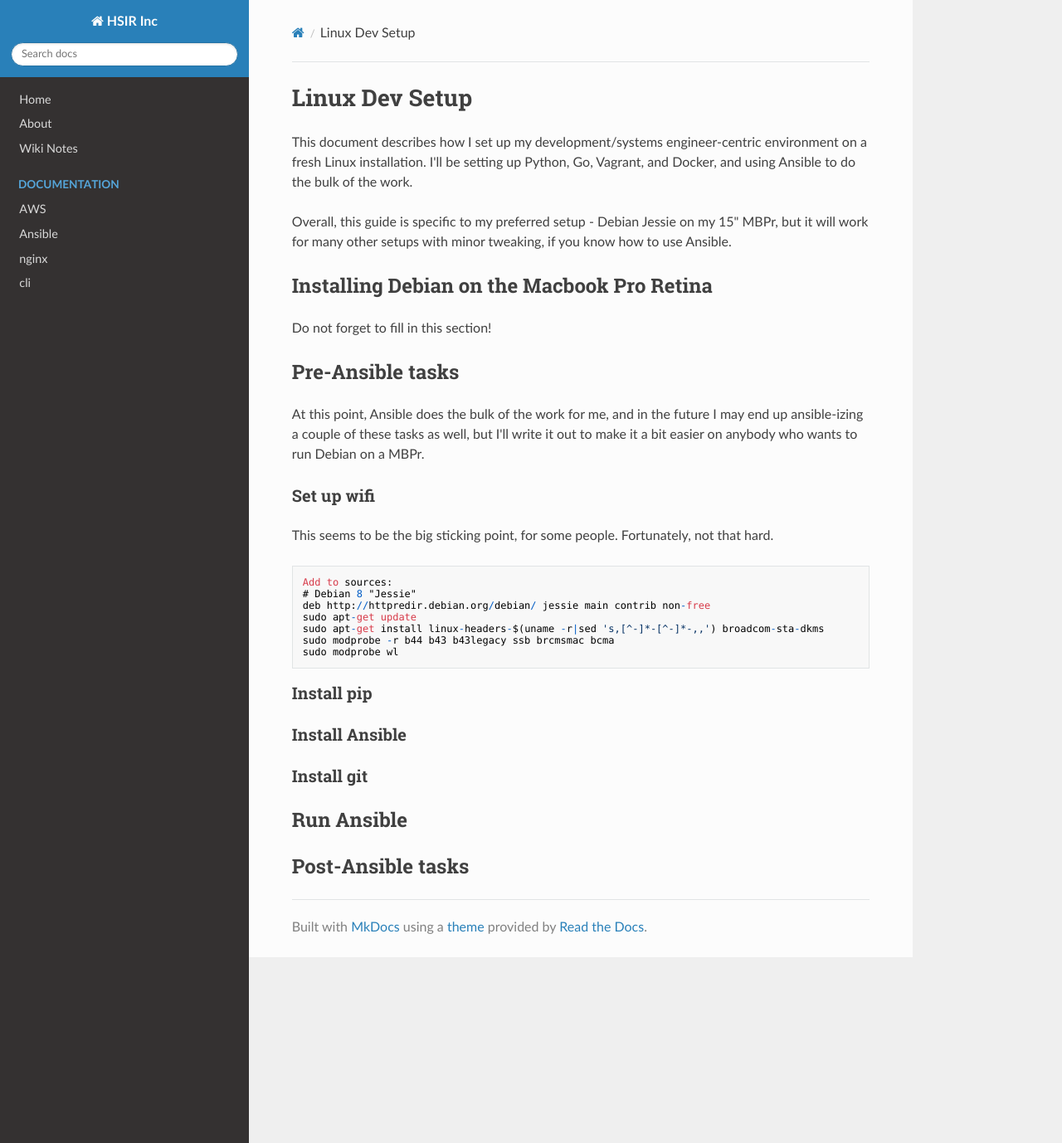
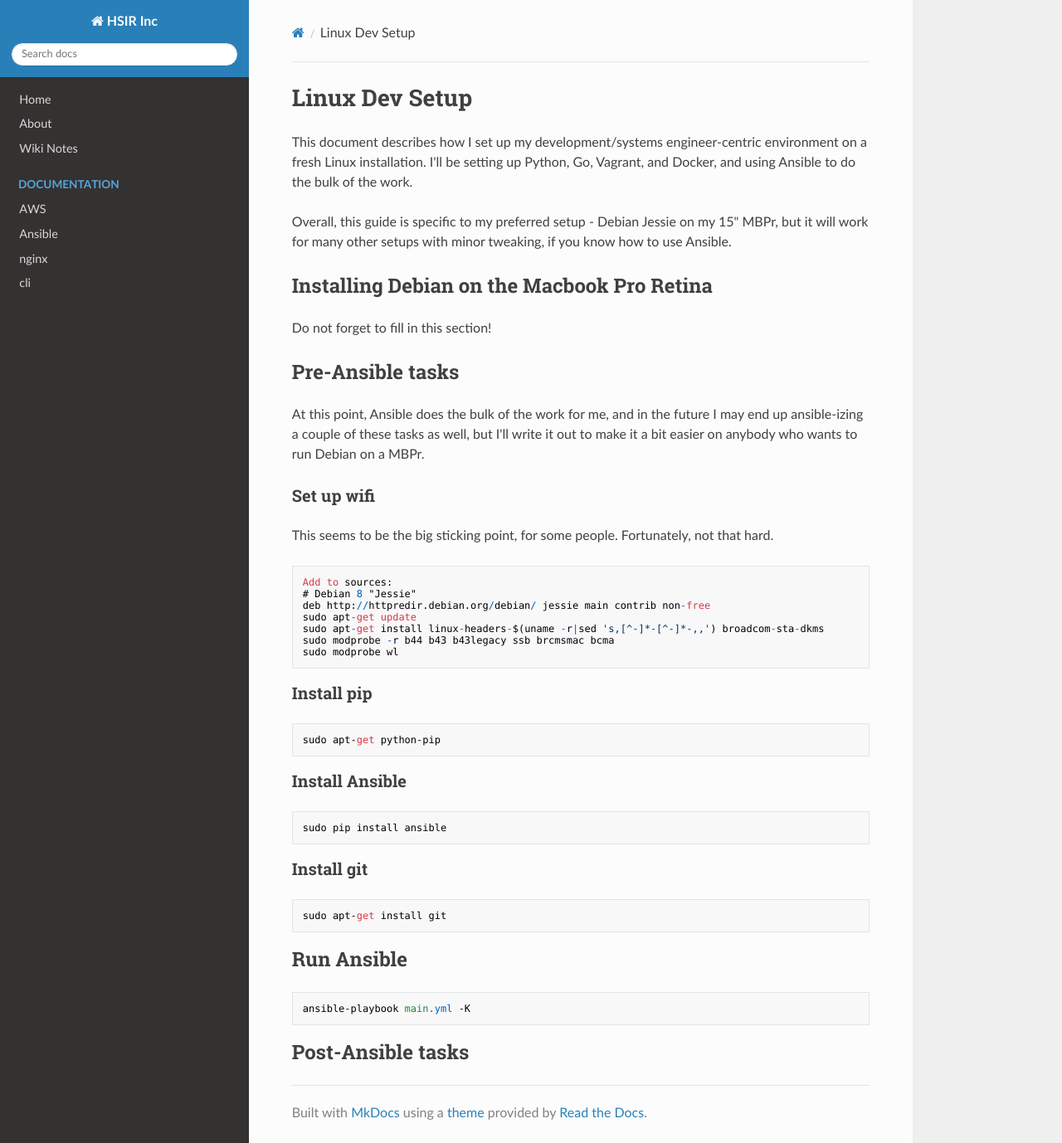
Before and after one commit to simplycycling/mk-docs, an MkDocs documentation site: the page built from docs/documentation/linux-dev-setup.md, in a window 1280 px wide and 1378 px high. Shown: the whole window at 83% size. Built offline with MkDocs 1.6.1, drawn with Linux system fonts in a browser that asks for light colours; nearby versions of some CDN libraries; old or Windows-style settings are respelled for this version of MkDocs.

Commit message:
added some pre ansible tasks

```diff
--- a/docs/documentation/linux-dev-setup.md
+++ b/docs/documentation/linux-dev-setup.md
@@ -34,10 +34,20 @@ not that hard.
 
 ### Install pip
 
+    sudo apt-get python-pip
+
 ### Install Ansible
+
+    sudo pip install ansible
 
 ### Install git
 
+    sudo apt-get install git
+
 ## Run Ansible
 
+    ansible-playbook main.yml -K
+
+
+
 ## Post-Ansible tasks
```
